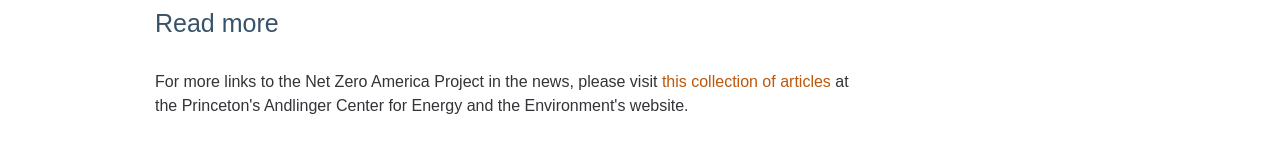
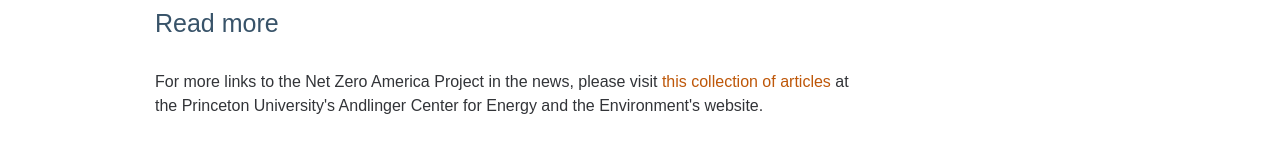
Before and after one commit to Hyperobjekt/nzap-site, a React app: page /media in a window 1280 px wide. Shown: the part 1792-1960 px from the top of the page. Built offline with nearby package versions, Linux system fonts and the light colour scheme; a web font is replaced by a local one; what redux-immutable-state-invariant would draw is missing.

Commit message:
Fix unescaped character

```diff
--- a/src/components/static/Media.js
+++ b/src/components/static/Media.js
@@ -116,7 +116,7 @@ const MediaPage = () => (
     <div className="row pt-2">
       <div data-aos="fade-in" data-aos-delay="0" className="col-12 col-lg-9 offset-lg-0 pt-5 section-a">
         <h3 data-aos="fade-in" className="label pb-4">Read more</h3>
-        <p>For more links to the Net Zero America Project in the news, please visit <a href="https://acee.princeton.edu/rapidswitch/projects/net-zero-america-project/news" target="_blank" rel="noopener noreferrer">this collection of articles</a> at the Princeton's Andlinger Center for Energy and the Environment&apos;s website.</p>
+        <p>For more links to the Net Zero America Project in the news, please visit <a href="https://acee.princeton.edu/rapidswitch/projects/net-zero-america-project/news" target="_blank" rel="noopener noreferrer">this collection of articles</a> at the Princeton University&apos;s Andlinger Center for Energy and the Environment&apos;s website.</p>
       </div>
     </div>
 
```
